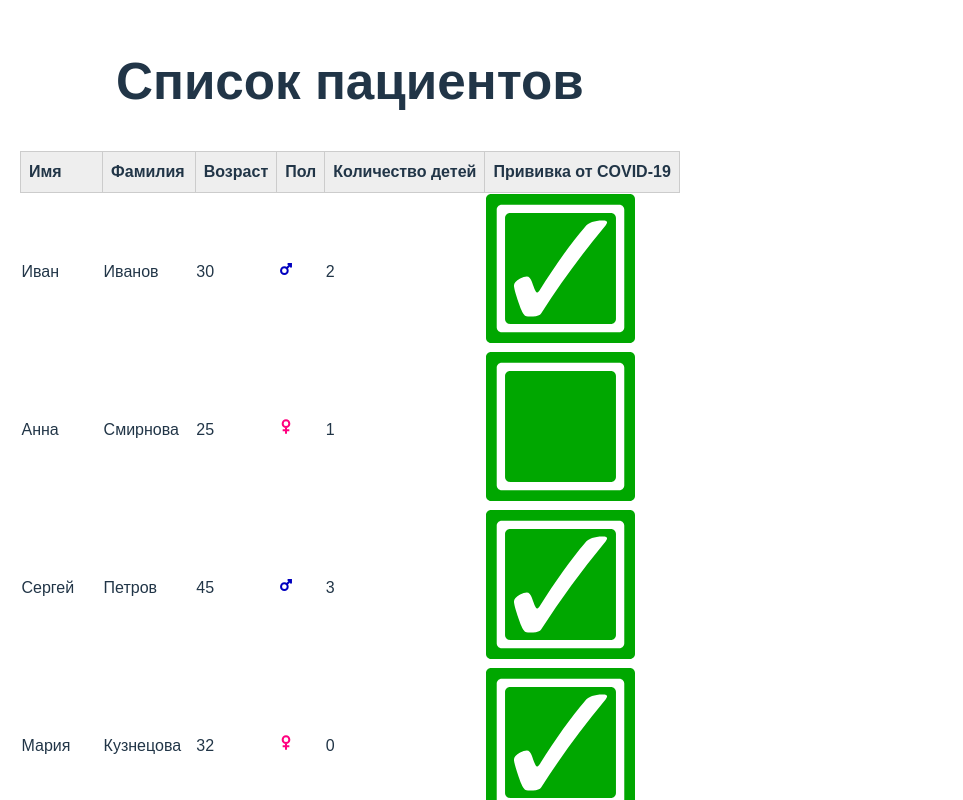
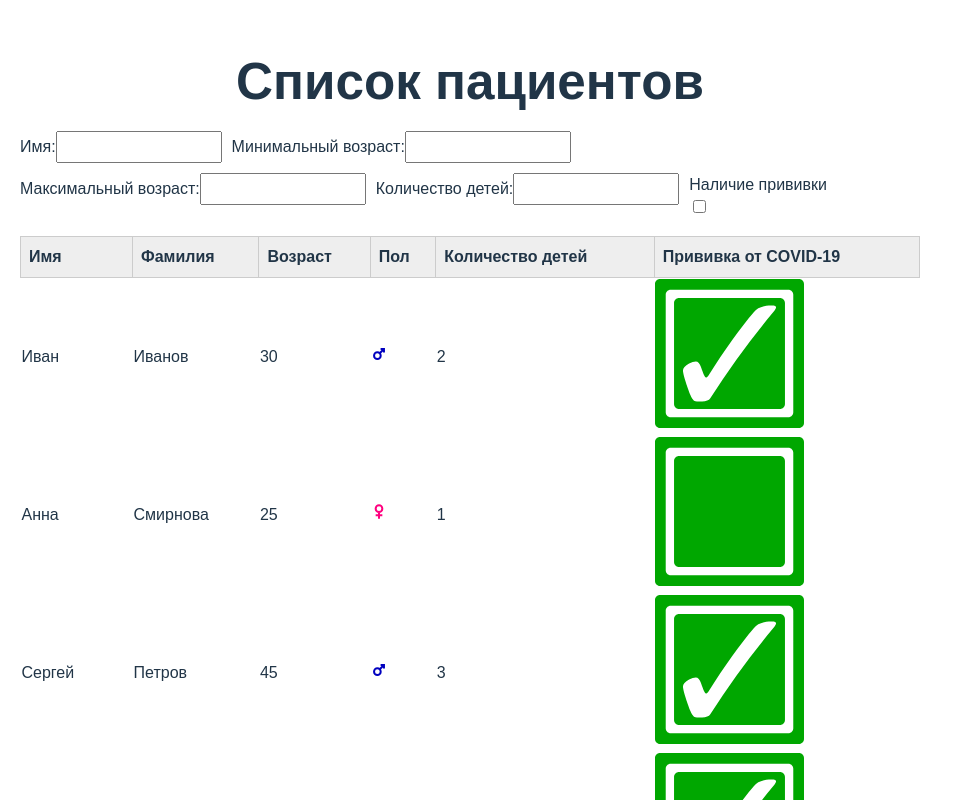
Before and after one commit to alexxrepo/React_Homework_4, a React (Vite) app in the folder React_HW_4/vite-project/: page / in a window 1280 px wide. Shown: the top 800 px of the page, without its empty margins (0-963 px from the left). Built offline with nearby package versions, Linux system fonts and the light colour scheme.

Commit message:
filtering 2

```diff
--- a/React_HW_4/vite-project/src/App.jsx
+++ b/React_HW_4/vite-project/src/App.jsx
@@ -38,7 +38,7 @@ const getSortedArray = ((arrayToSort) => {
   }
 });
 
-const sortedPatients = getSortedArray(patientsData);
+// const sortedPatients = getSortedArray(patientsData);
 
 // Состояния для фильтрации
 const [filterValues, setFilterValues] = useState({
@@ -65,7 +65,7 @@ const minMaxKids = {
 const applyFilters = (currentFilterValues) => {
   const {name, minAge, maxAge, kids, vaccinated} = currentFilterValues;
 
-  const newFilteredPatients = patientsData.filter((patient) => {
+  const newFilteredPatients = patients.filter((patient) => {
     const matchesName = (name === "" || patient.name.toLowerCase().includes(name.toLowerCase()) || patient.surname.toLowerCase().includes(name.toLowerCase()));
     const matchesMinAge = (minAge === "" || patient.age >= minAge);
     const matchesMaxAge = (maxAge === "" || patient.age <= maxAge);
@@ -75,7 +75,18 @@ const applyFilters = (currentFilterValues) => {
     return matchesName && matchesMinAge && matchesMaxAge && matchesKids && matchesVaccinated;
   });
 
+  setPatients(newFilteredPatients);
+}
 
+const handleFilterChange = (filterName, value) => {
+  setFilterValues((previousValues) => {
+    const updatedValues = {
+      ...previousValues,
+      [filterName]: value,
+    }
+    applyFilters(updatedValues);
+    return updatedValues;
+  });
 }
 
 
@@ -88,8 +99,8 @@ const [currentPageItems, setCurrentPageItems] = useState();
     <>
     <div className="app-wrapper">
       <h1 className='app-title'>Список пациентов</h1>
-      <FilterForm></FilterForm>
-      <Table patients={sortedPatients} sortKey={sortKey} sortDir={sortDir} onSort={sortUsers}></Table>
+      <FilterForm filterValues={filterValues} onFilterChange={handleFilterChange}></FilterForm>
+      <Table patients={patients} sortKey={sortKey} sortDir={sortDir} onSort={sortUsers}></Table>
       <Pagination></Pagination>
     </div>
     </>
--- a/React_HW_4/vite-project/src/components/FilterForm.jsx
+++ b/React_HW_4/vite-project/src/components/FilterForm.jsx
@@ -3,13 +3,13 @@ import React from "react";
 function FilterForm({filterValues, onFilterChange}) {
     return (
         <div className="filter-form">
-            {/* <div className="filter">
+            <div className="filter">
                 <label htmlFor="name-filter">Имя:</label>
                 <input type="text" className="filter-input" id="name-filter" name="name" value={filterValues.name} onChange={onFilterChange}></input>
             </div>
             <div className="filter">
                 <label htmlFor="min-age-filter">Минимальный возраст:</label>
-                <input type="number" className="filter-input" id="min-age-filter" name="surname" value={filterValues.minAge} onChange={onFilterChange}></input>
+                <input type="number" className="filter-input" id="min-age-filter" name="minAge" value={filterValues.minAge} onChange={onFilterChange}></input>
             </div>
             <div className="filter">
                 <label htmlFor="max-age-filter">Максимальный возраст:</label>
@@ -22,7 +22,7 @@ function FilterForm({filterValues, onFilterChange}) {
             <div className="filter">
                 <label htmlFor="vaccinated-filter">Наличие прививки</label>
                 <input type="checkbox" className="filter-checkbox" id="vaccinated-filter" name="vaccinated" checked={filterValues.vaccinated} onChange={onFilterChange}></input>
-            </div> */}
+            </div>
         </div>
     );
 }
```
